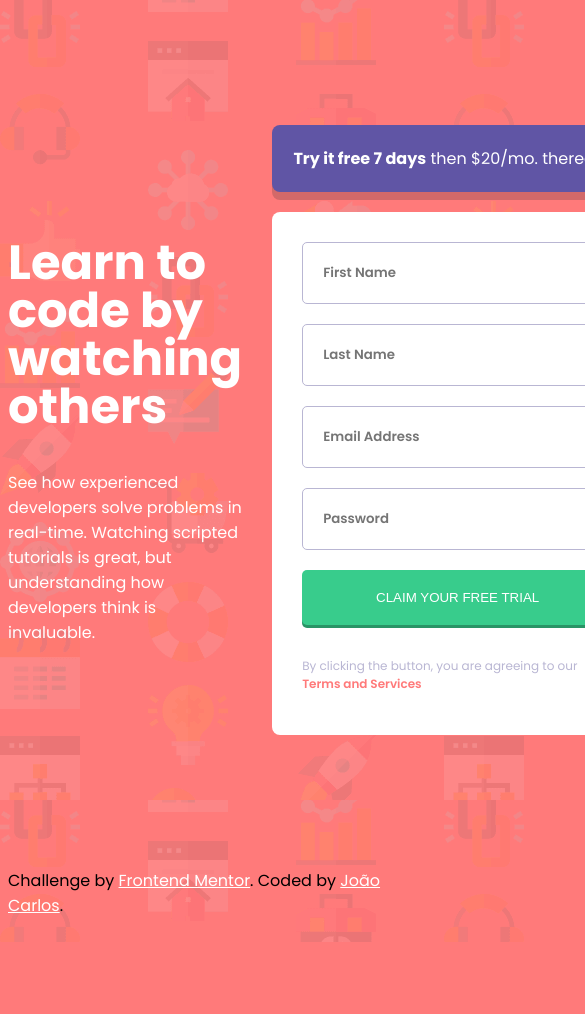
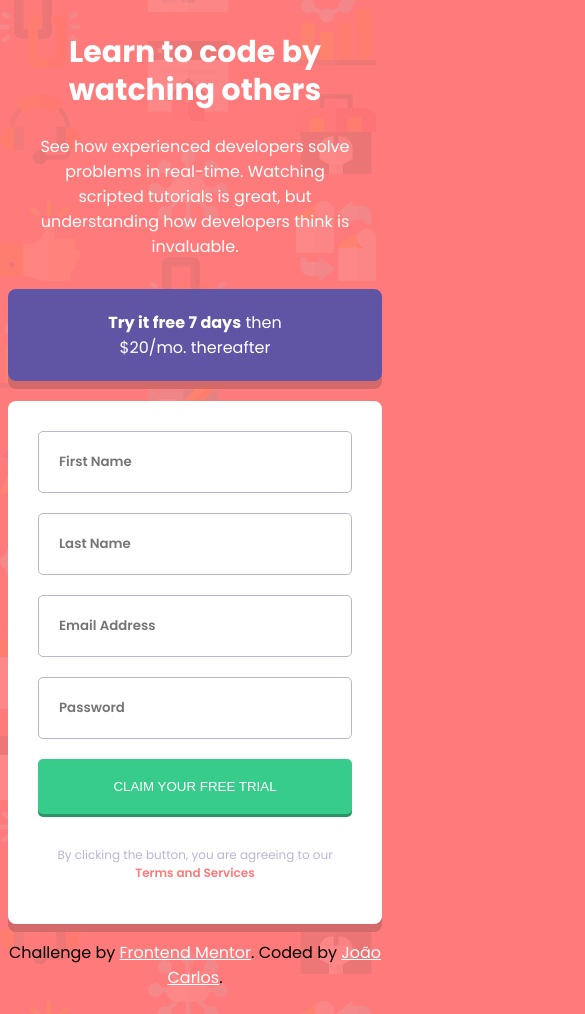
Before and after one commit to joaocdfarias/frontend-mentor-intro-component-with-signup-form, a plain HTML site: page index.html in a window 390 px wide. Shown: the top 1014 px of the page, 585 px wide, since content can reach past the window. Before the commit the page ends 942 px from the top, so only its background shows below. Drawn offline with Linux system fonts and the light colour scheme.

Commit message:
css modification

```diff
--- a/css/style.css
+++ b/css/style.css
@@ -8,7 +8,7 @@ body {
   margin: 0 auto;
   display: flex;
 
-  height: 100vh;
+  /* height: 100vh; */
 }
 
 .wrapper {
@@ -51,6 +51,7 @@ body {
   display: flex;
   flex-direction: column;
   gap: 20px;
+  box-shadow: 0px 8px 0px 0px hsl(0, 55%, 62%);
 }
 
 .form input {
@@ -112,6 +113,7 @@ footer {
   margin: 0 auto;
   display: flex;
   justify-content: center;
+  text-align: center;
 }
 
 footer a {
@@ -129,3 +131,28 @@ footer a {
   margin-left: auto;
   margin-top: -15px;
 }
+
+@media (max-width: 768px) {
+  .container {
+    flex-direction: column;
+  }
+
+  .wrapper {
+    grid-template-columns: 1fr;
+    text-align: center;
+  }
+
+  .form-header p {
+    max-width: 240px;
+  }
+
+  .hero h1 {
+    font-size: 30px;
+    line-height: 38px;
+  }
+
+  .hero p {
+    width: 310px;
+    margin: 0 auto;
+  }
+}
```
